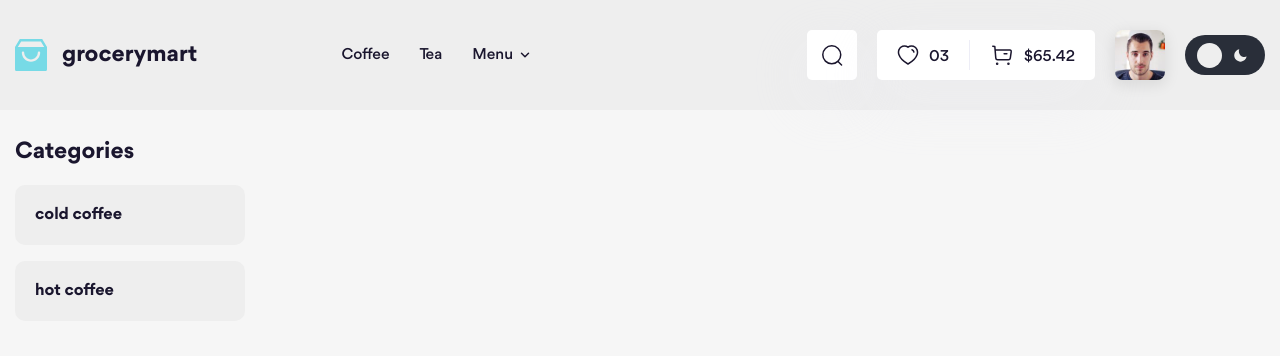
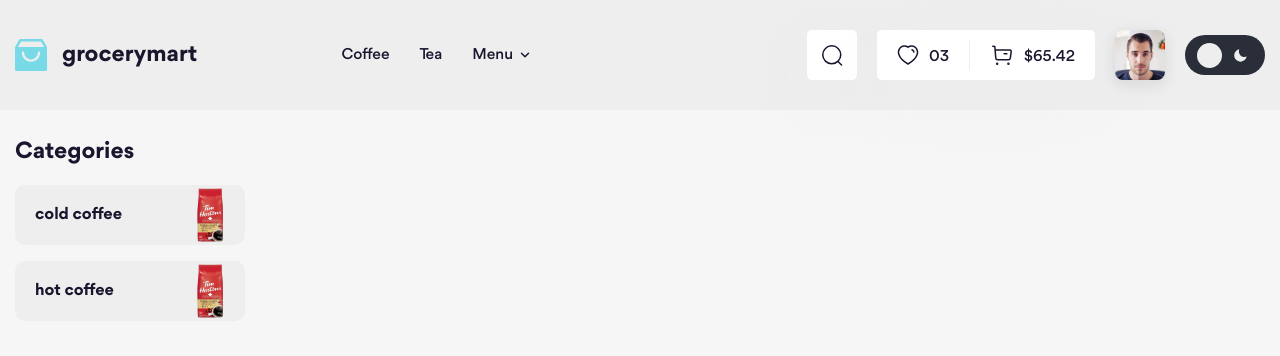
Before and after one commit to ntritin62/SaigonGearStore-Client, a React (Create React App) app: page /coffee in a window 1280 px wide. Shown: the top 356 px of the page. Built offline with nearby package versions, Linux system fonts and the light colour scheme.

Commit message:
finish sidebar pc

```diff
--- a/src/pages/ProductsPageLayout/components/Sidebar/index.js
+++ b/src/pages/ProductsPageLayout/components/Sidebar/index.js
@@ -12,11 +12,16 @@ const Sidebar = () => {
             to={`./${item}`}
             className={({ isActive }) =>
               isActive
-                ? 'flex items-center rounded-[10px] justify-between pl-[20px] font-bold h-[60px] bg-active-sidebar dark:bg-dark-sidebar w-full'
+                ? 'flex items-center rounded-[10px] justify-between pl-[20px] font-bold h-[60px] bg-active-sidebar w-full'
                 : 'flex items-center rounded-[10px] justify-between pl-[20px] font-bold h-[60px] dark:bg-dark-sidebar bg-sidebar w-full'
             }
           >
             {item}
+            <img
+              src="/image/sidebar-img.png"
+              alt=""
+              className="w-[70px] h-[60px] ob"
+            />
           </NavLink>
         ))}
       </nav>
```
Also changed, not shown: public/image/sidebar-img.png (added).
